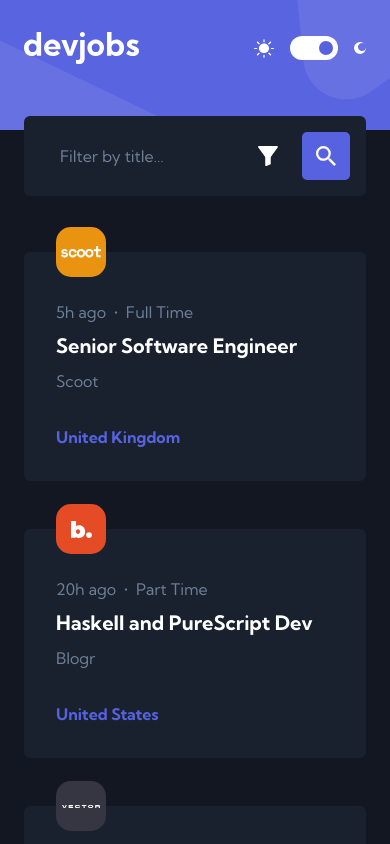
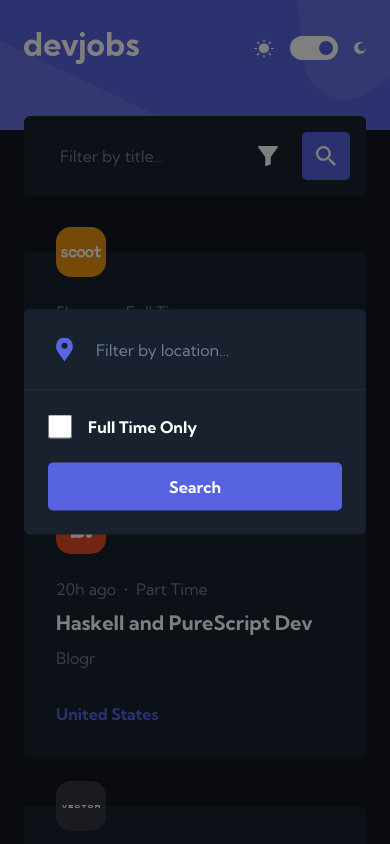
Before and after one commit to crsimpson5/devjobs-web-app, a Next.js app: page / in a window 390 px wide. Both pictures are taken after a click on the button "filter". Shown: the top 844 px of the page. Built offline with nearby package versions, Linux system fonts and the light colour scheme.

Commit message:
Add mobile menu

```diff
--- a/pages/index.js
+++ b/pages/index.js
@@ -10,6 +10,7 @@
   const [query, setQuery] = useState("");
   const [location, setLocation] = useState("");
   const [fullTimeOnly, setFullTimeOnly] = useState(false);
+  const [modalOpen, setModalOpen] = useState(false);
 
   const [jobs, setJobs] = useState(data);
   const [jobsLimit, setJobsLimit] = useState(12);
@@ -38,7 +39,18 @@
       results = results.filter((job) => job.contract === "Full Time");
     }
 
+    closeModal();
     setJobs(results);
+  }
+
+  function openModal() {
+    setModalOpen(true);
+    document.body.classList.add("modal-open");
+  }
+
+  function closeModal() {
+    setModalOpen(false);
+    document.body.classList.remove("modal-open");
   }
 
   return (
@@ -88,7 +100,7 @@
               <input
                 type="checkbox"
                 id="full-time-only"
-                value={fullTimeOnly}
+                checked={fullTimeOnly}
                 onChange={() => setFullTimeOnly((prev) => !prev)}
               />
               <label htmlFor="full-time-only">Full Time</label>
@@ -114,7 +126,11 @@
             />
           </div>
           <div className="search__options | hide-md ">
-            <button className="button button--filter" data-type="naked">
+            <button
+              className="button button--filter"
+              data-type="naked"
+              onClick={openModal}
+            >
               <span className="visually-hidden">filter</span>
               <img src="/images/icons/icon-filter.svg" alt="" />
             </button>
@@ -124,6 +140,41 @@
             </button>
           </div>
         </div>
+
+        {modalOpen && (
+          <div className="modal">
+            <div className="modal__background" onClick={closeModal}></div>
+            <div className="modal__body container">
+              <label htmlFor="location-2" className="visually-hidden">
+                Filter by location
+              </label>
+              <input
+                id="location-2"
+                className="text-input"
+                type="text"
+                placeholder="Filter by location…"
+                data-icon="location"
+                value={location}
+                onChange={(e) => setLocation(e.target.value)}
+                onKeyDown={(e) => e.key === "Enter" && handleSearch()}
+              />
+              <div className="modal__bottom">
+                <div className="checkbox">
+                  <input
+                    type="checkbox"
+                    id="full-time-only-2"
+                    checked={fullTimeOnly}
+                    onChange={() => setFullTimeOnly((prev) => !prev)}
+                  />
+                  <label htmlFor="full-time-only-2">Full Time Only</label>
+                </div>
+                <button className="button" onClick={handleSearch}>
+                  Search
+                </button>
+              </div>
+            </div>
+          </div>
+        )}
 
         <div className="card-grid | container">
           {jobs
--- a/styles/_components.scss
+++ b/styles/_components.scss
@@ -133,6 +133,7 @@
 
     + label {
       cursor: pointer;
+      color: var(--body-color);
       padding-left: 1em;
       user-select: none;
       font-weight: bold;
@@ -335,3 +336,54 @@
     box-shadow: inset 0 0 0 2px black;
   }
 }
+
+.modal {
+  position: fixed;
+  width: 100%;
+  z-index: 10;
+  isolation: isolate;
+  inset: 0;
+
+  &__body {
+    position: absolute;
+    top: 50%;
+    left: 50%;
+    transform: translate(-50%, -50%);
+    padding: 0;
+    border: 0;
+    border-radius: 0.375rem;
+    background-color: var(--foreground);
+  }
+
+  &__background {
+    z-index: -1;
+    position: absolute;
+    width: 100vw;
+    height: 100vh;
+    inset: 0;
+    background: rgb(0 0 0 / 0.5);
+  }
+
+  &::backdrop {
+    background: black;
+    opacity: 0.5;
+  }
+
+  .text-input {
+    padding-left: 4.5rem;
+    background-repeat: no-repeat;
+    background-position: 2rem center;
+    background-image: url("/images/icons/icon-location.svg");
+  }
+
+  &__bottom {
+    padding: 1.5rem;
+    display: grid;
+    gap: 1.5rem;
+    border-top: 1px solid var(--color-lighter);
+  }
+}
+
+body.modal-open {
+  overflow: hidden;
+}
```
